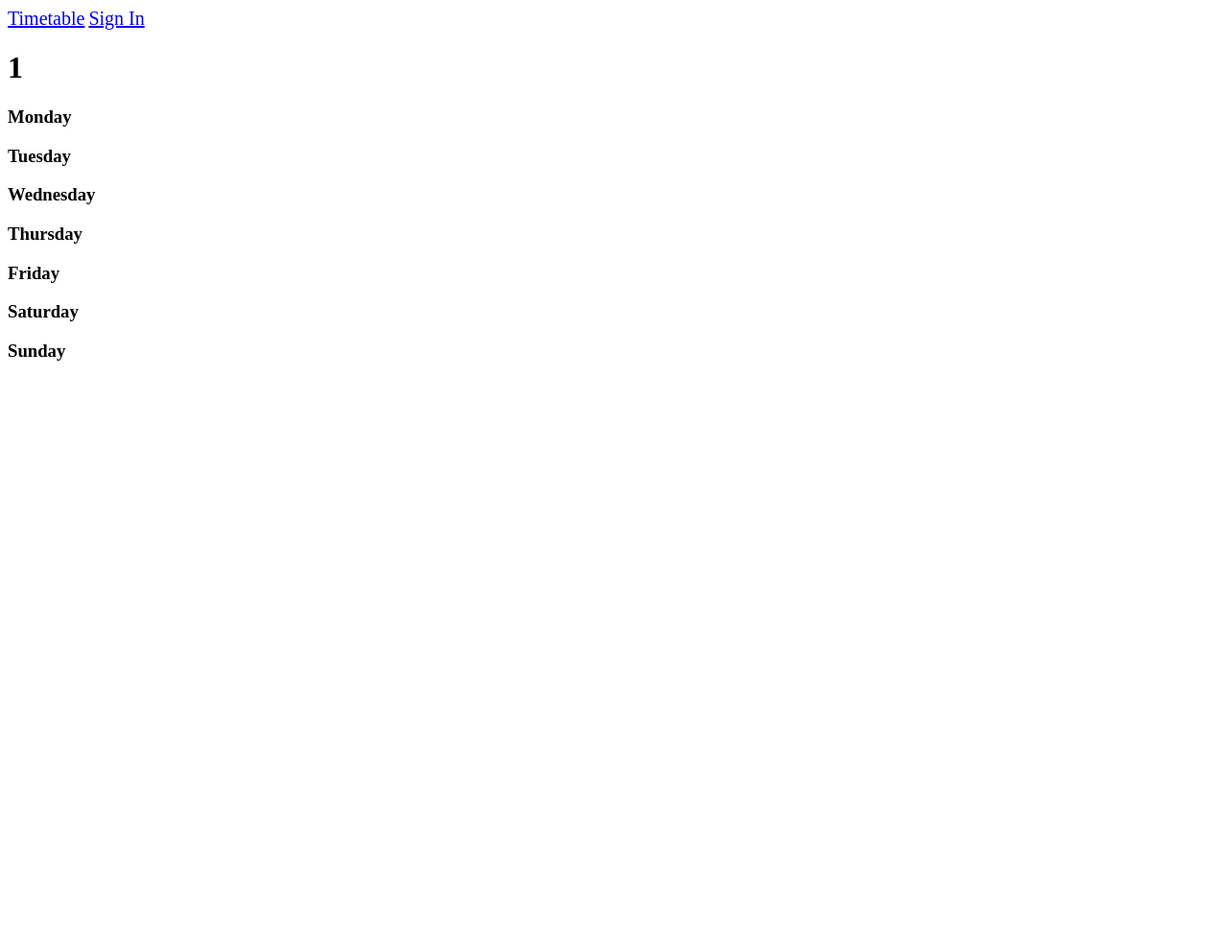
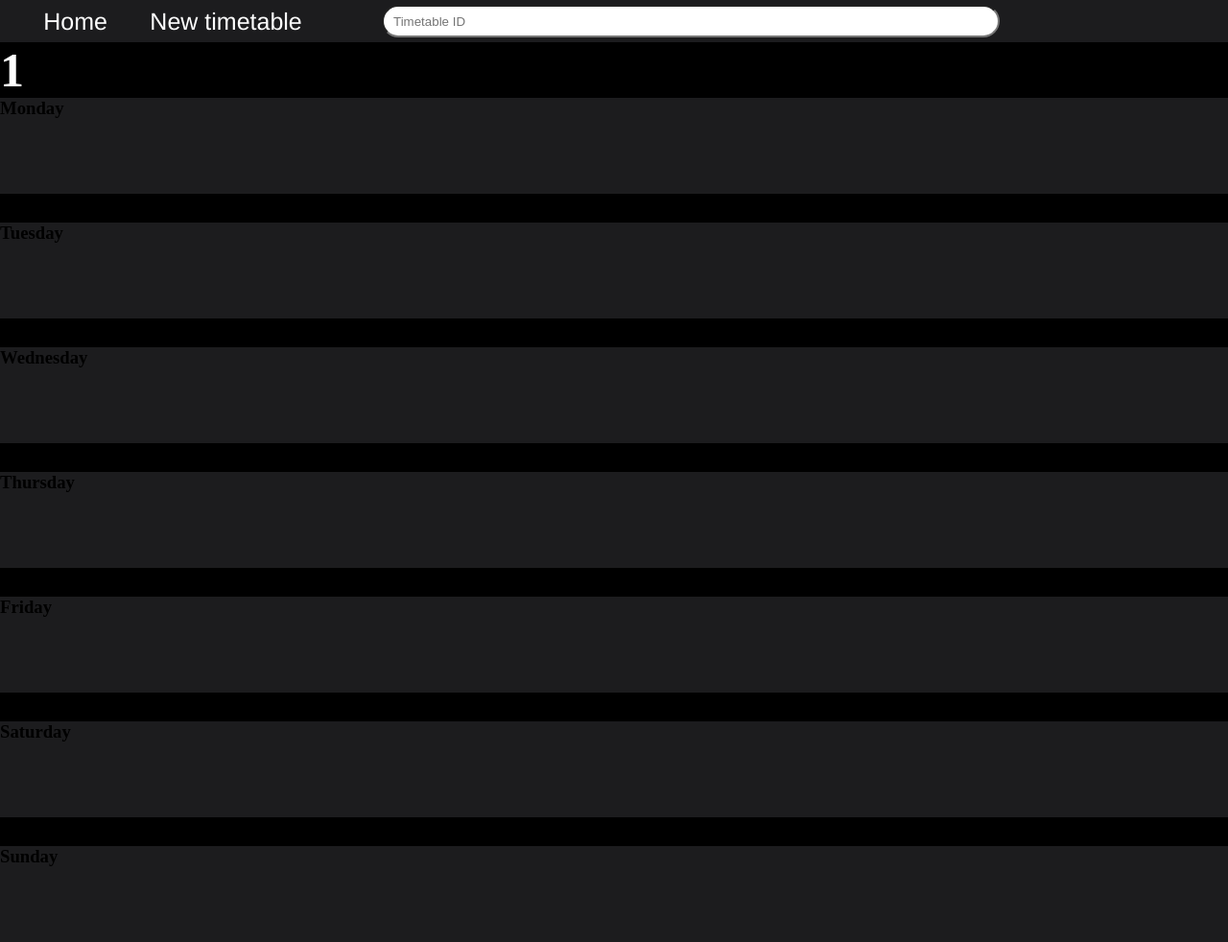
Before and after one commit to A5KET/timetable, a Flask app: page /table/1 in a window 1280 px wide. Shown: the whole page at 96% size. Before the commit the page ends 376 px from the top, so only its background shows below. Run offline with Flask 2, Linux system fonts and the light colour scheme.

Commit message:
style: basic UI

```diff
--- a/app/main/views.py
+++ b/app/main/views.py
@@ -14,3 +14,9 @@ def timetable(table_name):
                                 timetable_name=table_name,
                                 days_of_week=['Monday', 'Tuesday', 'Wednesday', 'Thursday', 'Friday', 'Saturday', 'Sunday']
     )
+
+@main.route('/table/find_table', methods=['GET'])
+def find_table():
+    table_id = flask.request.args.get('id')
+    if table_id:
+        return flask.redirect('/table/' + table_id)
--- a/app/static/styles.css
+++ b/app/static/styles.css
@@ -1,3 +1,72 @@
-.nav_elem {
-    font-size: 20px;
+* {
+    margin: 0;
+    padding: 0;
+    list-style: none;
+    text-decoration: none;
 }
+
+body {
+    background-color: black;
+}
+
+header {
+    width: 100%;
+    height: 44px;
+
+    background-color: #1c1c1e;
+
+    display: flex;
+    justify-content: left;
+}
+
+.header-navbar, .header-searchbar, .header-profile {
+    display: flex;
+    justify-content: center;
+    align-items: center;
+
+    font-family: Helvetica, Arial, sans-serif;
+}
+
+.header-navbar {
+    height: 100%;
+    width: 40%;
+    max-width: 400px;
+}
+
+.nav-element {
+    color: white;
+    font-size: 25px;
+
+    margin-right: 40px;
+}
+
+.header-searchbar {
+    width: 50vw;
+}
+
+.searchbar {
+    border-radius: 25px;
+    width: 50vw;
+    height: 30px;
+
+    text-indent: 10px;
+}
+
+.timetable-name {
+    color: white;
+    font-size: 50px;
+}
+
+.week-day {
+    height: 100px;
+
+    background-color: #1C1C1E;
+
+    border-top: 2px;
+    border-bottom: 2px;
+    border-color: #303033
+}
+
+.week-day + .week-day {
+    margin-top: 30px;
+}
--- a/app/templates/base.html
+++ b/app/templates/base.html
@@ -1,9 +1,14 @@
 <!DOCTYPE html>
+
 <html lang="en">
     <head>
         {% block head %}
-        <link rel="stylesheet" href="static/styles.css">
+        <meta charset="UTF-8">
+        <meta name="viewport" content="width=device-width, initial-scale=1.0">
+
+        <link rel="stylesheet" href="{{ url_for('static', filename='styles.css') }}">
         <link rel="shortcut icon" href="{{ url_for('static', filename='favicon.ico') }}" type="'image/x-icon">
+
         <title>
             {% block title %}
             {% block page_name %}base{% endblock %} | Timetable
@@ -11,14 +16,28 @@
         </title>
         {% endblock %}
     </head>
+
     <body>
         {% block header %}
             <header>
-                <nav>
-                    <a href="/" class="nav_elem">Timetable</a>
+                <!-- Navbar -->
+                <div class="header-navbar">
+                    <nav>
+                        <a class="nav-element" href="/" title="Home page">Home</a>
+                        <a class="nav-element" href="/table/new_timetable">New timetable</a>
+                    </nav>
+                </div>
 
-                    <a href="/login" class="nav_elem">Sign In</a>
-                </nav>
+                <!-- Searchbar -->
+                <div class="header-searchbar">
+                    <form action="/table/find_table" method="GET">
+                        <input class="searchbar" type="text" placeholder="Timetable ID" name="id">
+                    </form>
+                </div>
+
+                <div class="header-profile">
+
+                </div>
             </header>
         {% endblock %}
         {% block content %}
--- a/app/templates/errors/404.html
+++ b/app/templates/errors/404.html
@@ -1,3 +1,7 @@
 {% extends "base.html" %}
 
 {% block page_name %}Page Not Found{% endblock %}
+
+{% block content %}
+    <p style="font-size:50px">404</p>
+{% endblock %}
--- a/app/templates/timetable.html
+++ b/app/templates/timetable.html
@@ -3,10 +3,10 @@
 {% block page_name %}{{ timetable_name }}{% endblock %}
 
 {% block content %}
-<h1 id="timetable_name">{{ timetable_name }}</h1>
+<h1 class="timetable-name">{{ timetable_name }}</h1>
 <div class="timetable">
     {% for week_day in days_of_week %}
-        <div class = "week_day", id="{{ week_day }}">
+        <div class = "week-day", id="{{ week_day }}">
             <h3>{{ week_day }}</h3>
         </div>
     {% endfor %}
```
Also changed, not shown: app/static/logo.svg (added).
